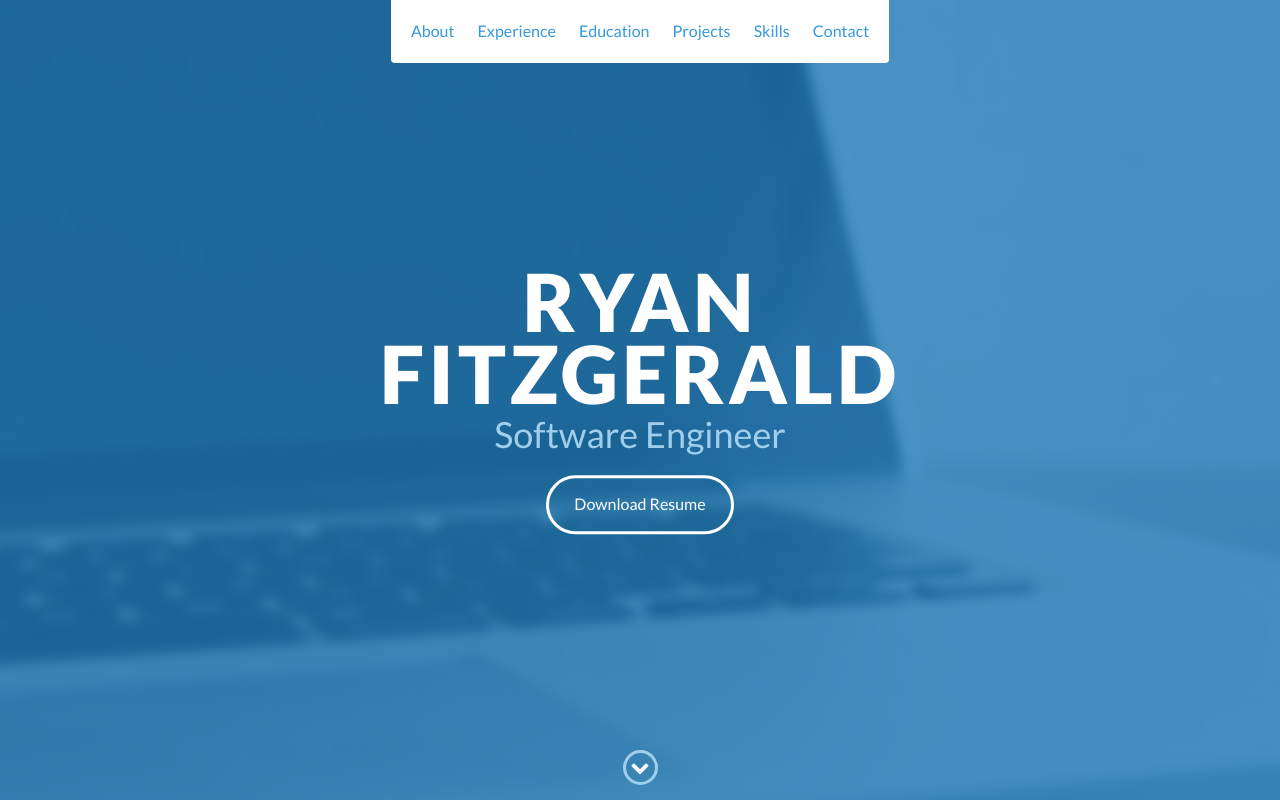
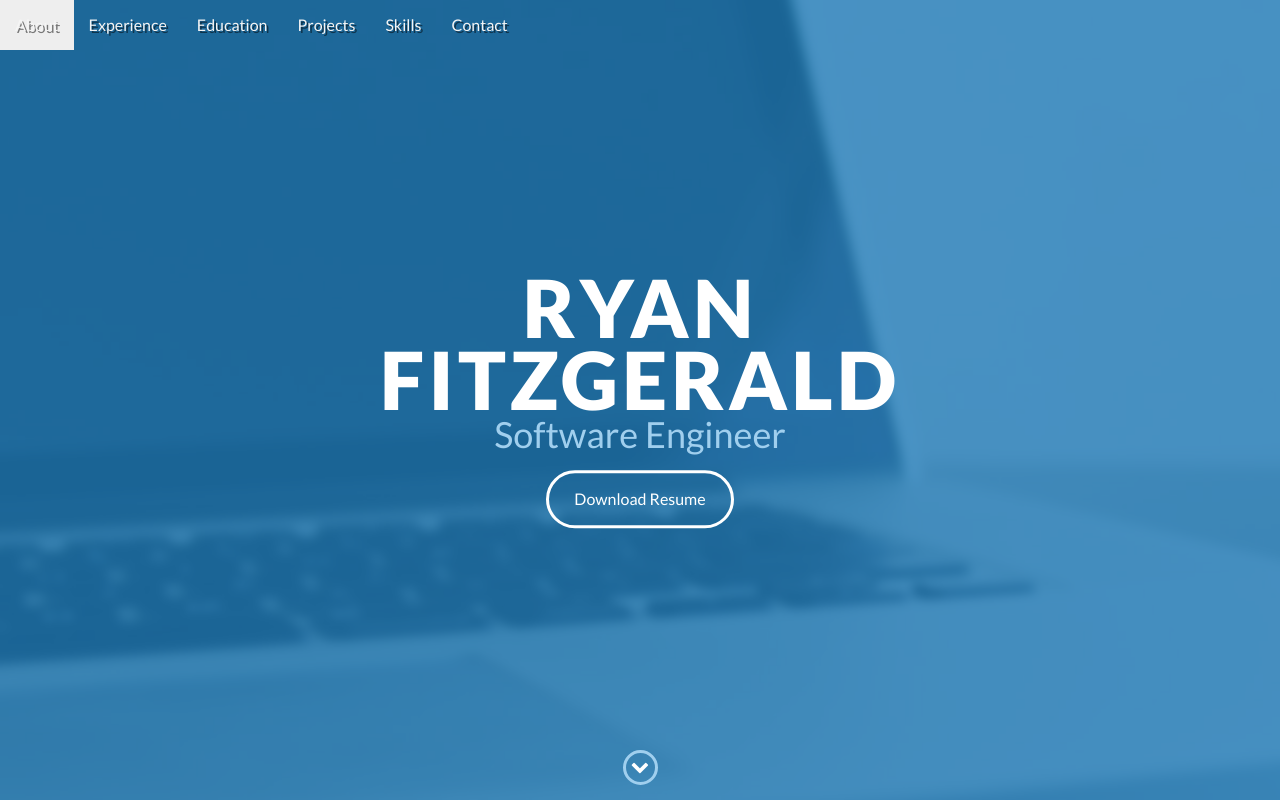
Before and after one commit to juanrarodriguez18/PersonalPage, a plain HTML site: page index.html in a window 1280 px wide. Shown: the top 800 px of the page. Drawn offline with nearby package versions, Linux system fonts and the light colour scheme.

Commit message:
Añadida nueva top-bar

```diff
--- a/css/styles.css
+++ b/css/styles.css
@@ -63,45 +63,38 @@ header {
 	animation-duration: 0.75s
 }
 
-header ul {
-	display: inline-block;
-	background: #fff;
-	text-align: center;
-	padding: 10px;
-	margin: 0;
-	border-bottom-right-radius: 4px;
-	border-bottom-left-radius: 4px
-}
-
-header li {
-	display: inline-block
-}
-
-header a {
-	display: block;
-	color: #3498db;
-	padding: 10px
-}
-
-header a:hover {
-	color: #217dbb;
-	text-decoration: none;
-	background: #eee;
-	border-radius: 4px
-}
-
-header a:focus {
-	color: #3498db;
-	text-decoration: none
-}
-
 header.active {
 	display: block
 }
 
 header.sticky {
 	position: fixed;
-	z-index: 999
+	z-index: 999;
+}
+
+@media screen and (min-width: 768px){
+    .navbar-fixed-top {
+        background-color: transparent;
+    }
+
+    .nav li a{
+        color: whitesmoke;
+        text-shadow: 2px 2px rgba(0,0,0,.5);
+    }
+}
+
+.navbar-fixed-top.scrolled {
+    background-color: #fff !important;
+    transition: background-color 200ms linear;
+}
+
+.navbar-fixed-top.scrolled .nav-link {
+    color:#555;
+}
+
+.navbar-fixed-top.scrolled li a{
+    color: #3498db;
+    text-shadow: none;
 }
 
 #menu.active {
@@ -439,7 +432,7 @@ footer {
 	background: #3498db;
 	border-radius: 50%;
 	float: left;
-	z-index: 99;
+	/*z-index: 99;*/
 	margin-left: 280px
 }
 
--- a/index.html
+++ b/index.html
@@ -23,7 +23,8 @@
         <div id="mobile-menu-close">
             <span>Close</span> <i class="fa fa-times" aria-hidden="true"></i>
         </div>
-        <ul id="menu" class="navbar-fixed-top">
+        <nav id="navigation" class="navbar navbar-dark bg-primary navbar-fixed-top">
+            <ul id="" class="nav navbar-nav">
                 <li>
                     <a href="#about">About</a>
                 </li>
@@ -43,6 +44,7 @@
                     <a href="#contact">Contact</a>
                 </li>
             </ul>
+        </nav>
     </header>
     <!-- End header -->
 
@@ -271,9 +273,8 @@
         </div>
     </footer>
     <!-- End footer -->
-
     <script src="https://ajax.googleapis.com/ajax/libs/jquery/1.12.4/jquery.min.js"></script>
-    <script src="js/scripts.min.js"></script>
+    <script src="js/scripts.js"></script>
 </body>
 
 </html>
--- a/js/scripts.js
+++ b/js/scripts.js
@@ -94,4 +94,10 @@
         });
     });
 
+    $(document).scroll(function () {
+        var $nav = $(".navbar-fixed-top");
+        var $lead_overlay = $('#lead-overlay');
+        $nav.toggleClass('scrolled', $(this).scrollTop() > $lead_overlay.height());//$nav.height());
+    });
+
 })(jQuery);
```
Also changed, not shown: css/bootstrap.min.css, js/bootstrap.min.js (added), js/scripts.min.js (deleted). Lines whose indentation alone changed are shown as unchanged.
